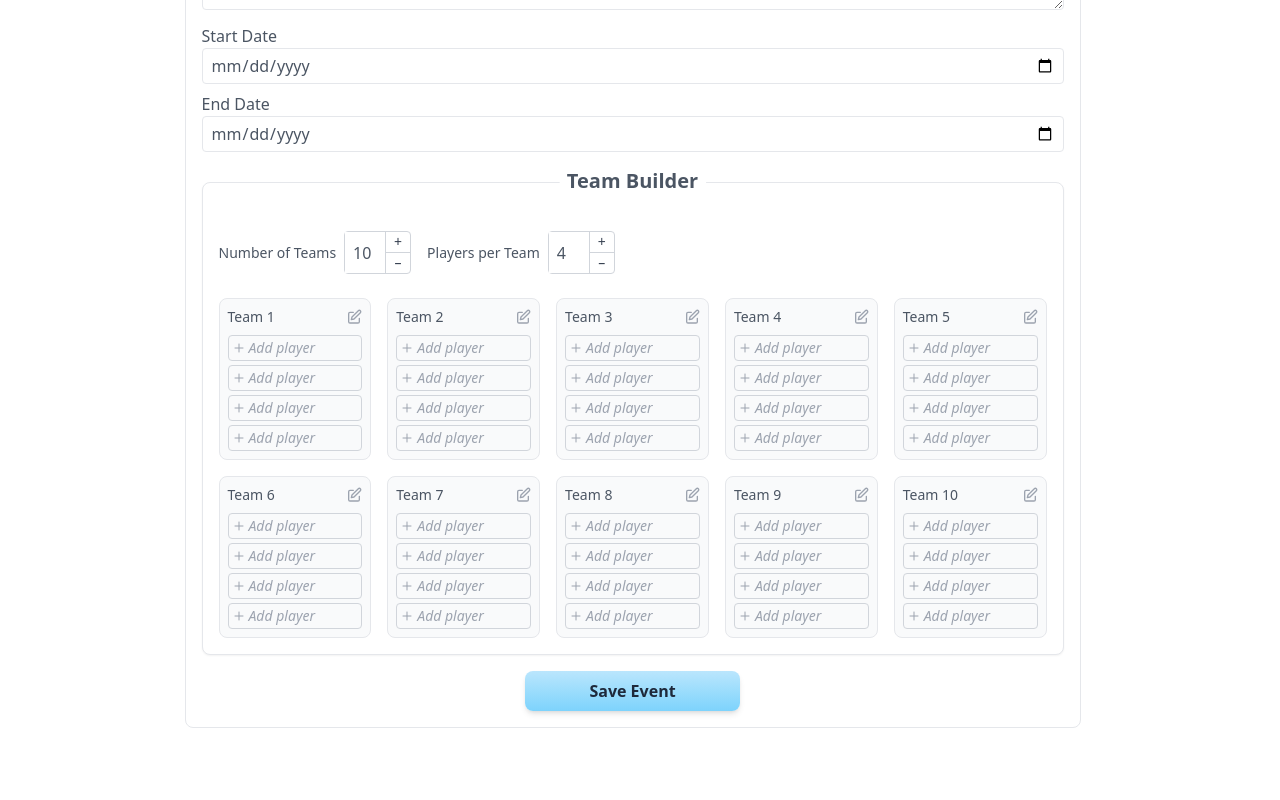
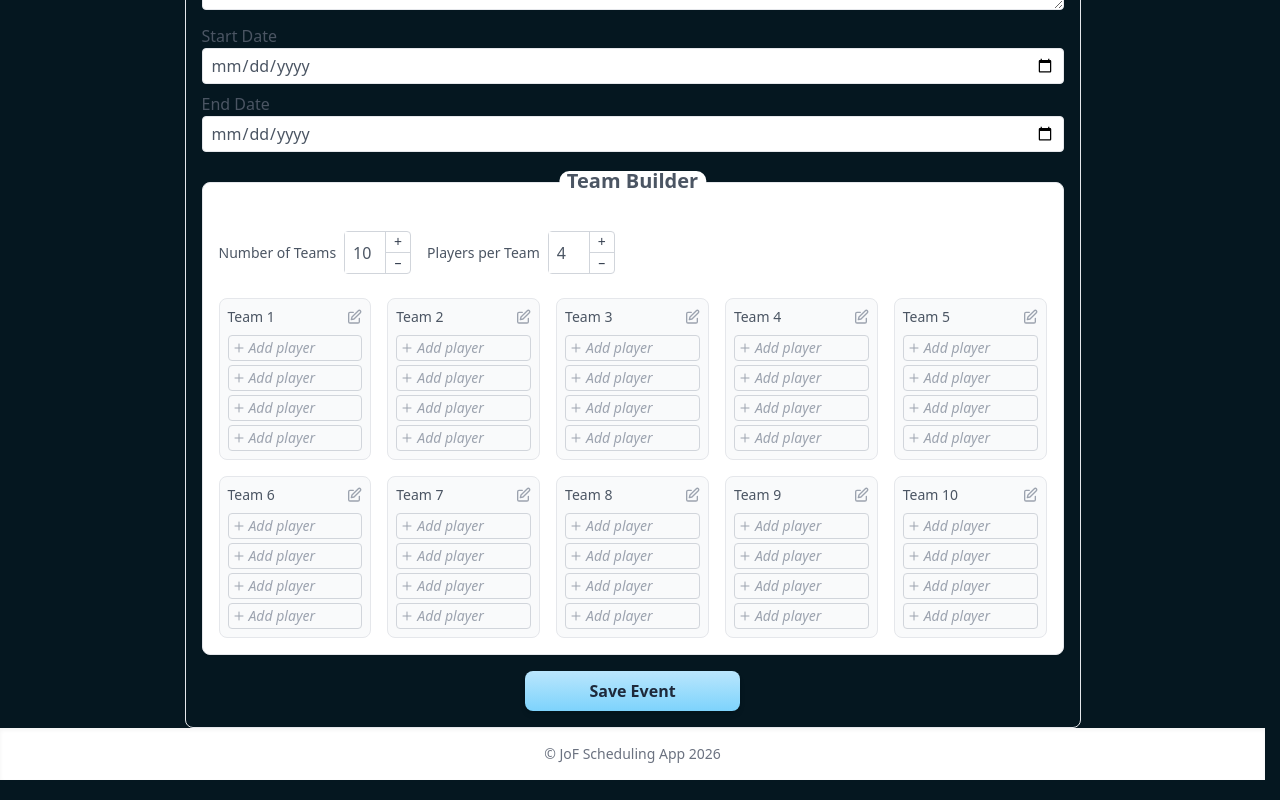
Before and after one commit to jazzorpheus/jof-scheduler, a React (Vite) app: page /create in a window 1280 px wide. Shown: the part 297-1097 px from the top of the page. Before the commit the page ends 1045 px from the top, so only its background shows below. Built offline with nearby package versions, Linux system fonts and the light colour scheme.

Commit message:
fix white flash at bottom of select availability page when collapsing daycard

```diff
--- a/src/index.css
+++ b/src/index.css
@@ -2,8 +2,10 @@
 @tailwind components;
 @tailwind utilities;
 
-html {
+html,
+body {
   scrollbar-gutter: stable;
+  background-color: #051720;
 }
 
 /* --- Slot highlight animation --- */
--- a/src/pages/CreateEventPage.jsx
+++ b/src/pages/CreateEventPage.jsx
@@ -1,10 +1,13 @@
 // Local Components
 import CreateEventForm from "../components/CreateEventForm";
+import PageFooter from "../components/PageFooter";
 
 export default function CreateEventPage() {
   return (
     <div className="min-h-screen dark:bg-jof-blue-dark py-5">
       <CreateEventForm />
+      {/* FOOTER */}
+      <PageFooter />
     </div>
   );
 }
```
Also changed, not shown: 1 other file (tests, documents, lock files or other folders).
